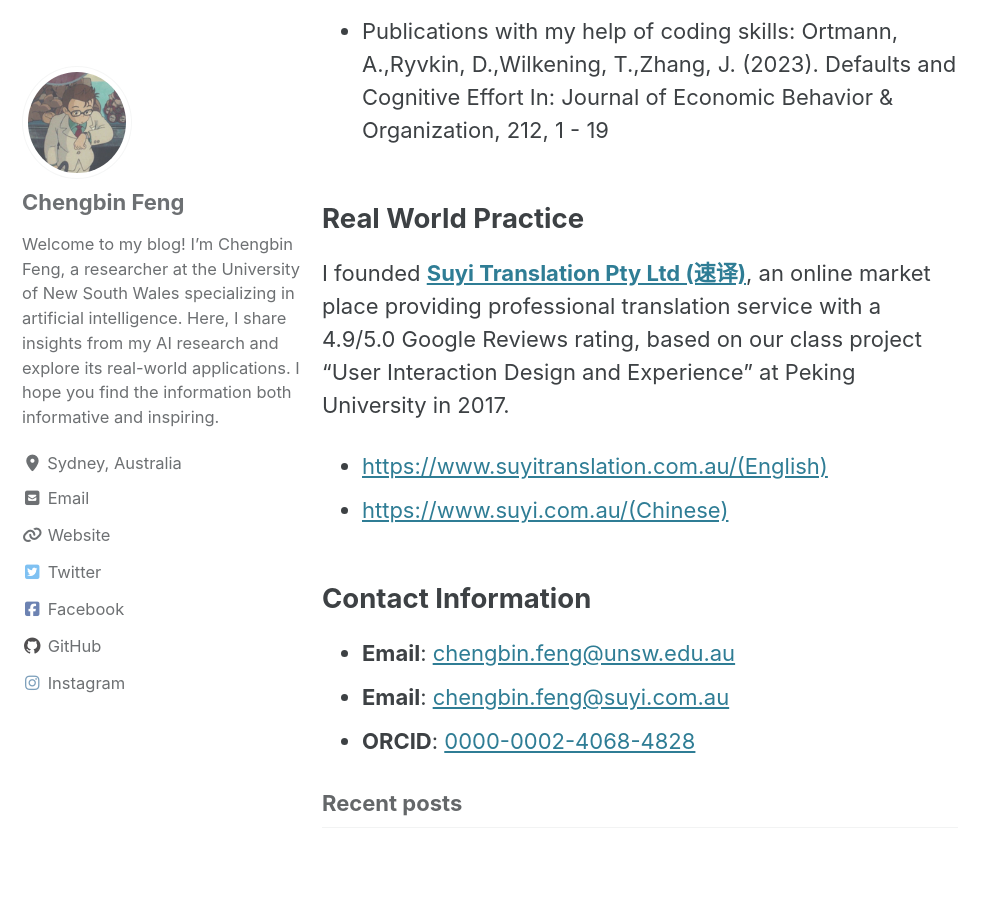
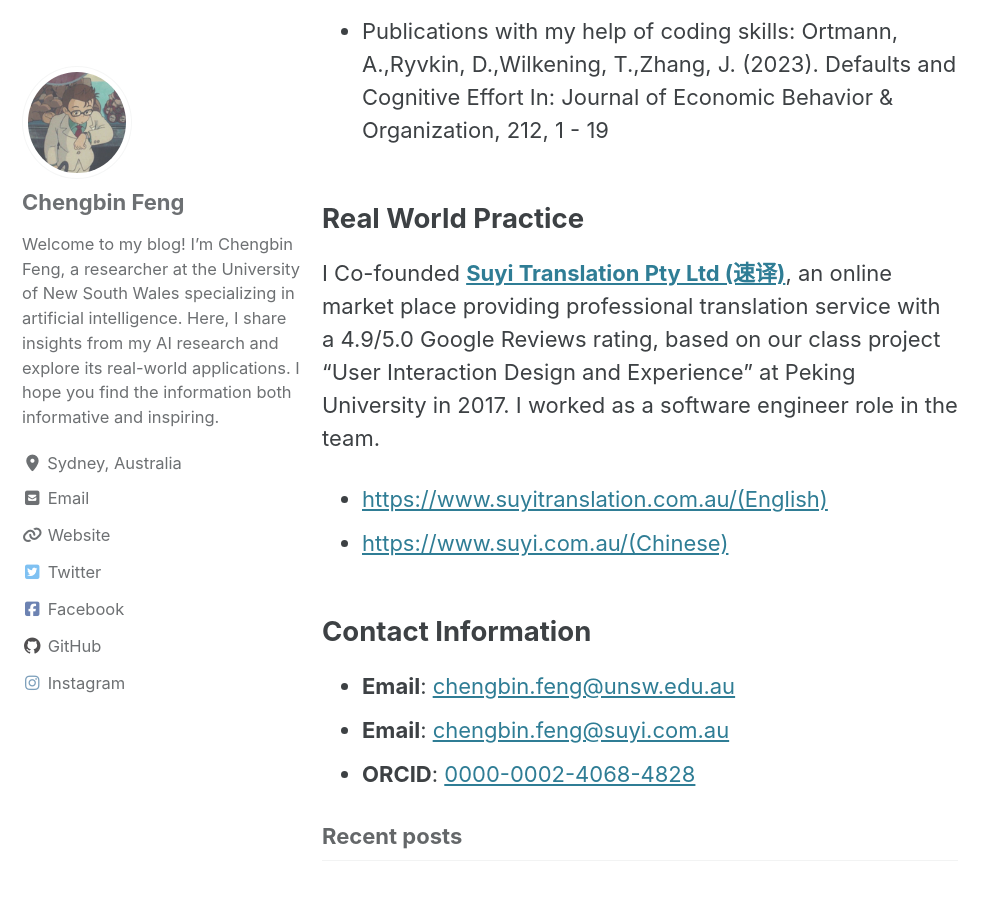
Before and after one commit to kfengc27/kfengc27.github.io, a Jekyll site: the page built from index.md, in a window 1280 px wide and 900 px high, scrolled down 1883 px. Shown: the whole window, without its empty margins (0-998 px from the left). Built offline with Jekyll 4.4.1, drawn with Linux system fonts in a browser that asks for light colours; cached includes are drawn as plain includes.

Commit message:
Update index.md

```diff
--- a/index.md
+++ b/index.md
@@ -37,7 +37,7 @@
 Ortmann, A.,Ryvkin, D.,Wilkening, T.,Zhang, J. (2023). Defaults and Cognitive Effort In: Journal of Economic Behavior & Organization, 212, 1 - 19
 
 ## Real World Practice
-I founded **[Suyi Translation Pty Ltd (速译)](https://suyitranslation.com.au/)**, an online market place providing professional translation service with a 4.9/5.0 Google Reviews rating, based on our class project “User Interaction Design and Experience” at Peking University in 2017.
+I Co-founded **[Suyi Translation Pty Ltd (速译)](https://suyitranslation.com.au/)**, an online market place providing professional translation service with a 4.9/5.0 Google Reviews rating, based on our class project “User Interaction Design and Experience” at Peking University in 2017. I worked as a software engineer role in the team.
 - [https://www.suyitranslation.com.au/(English)](https://www.suyitranslation.com.au/)
 - [https://www.suyi.com.au/(Chinese)](https://www.suyi.com.au/)
 
```
